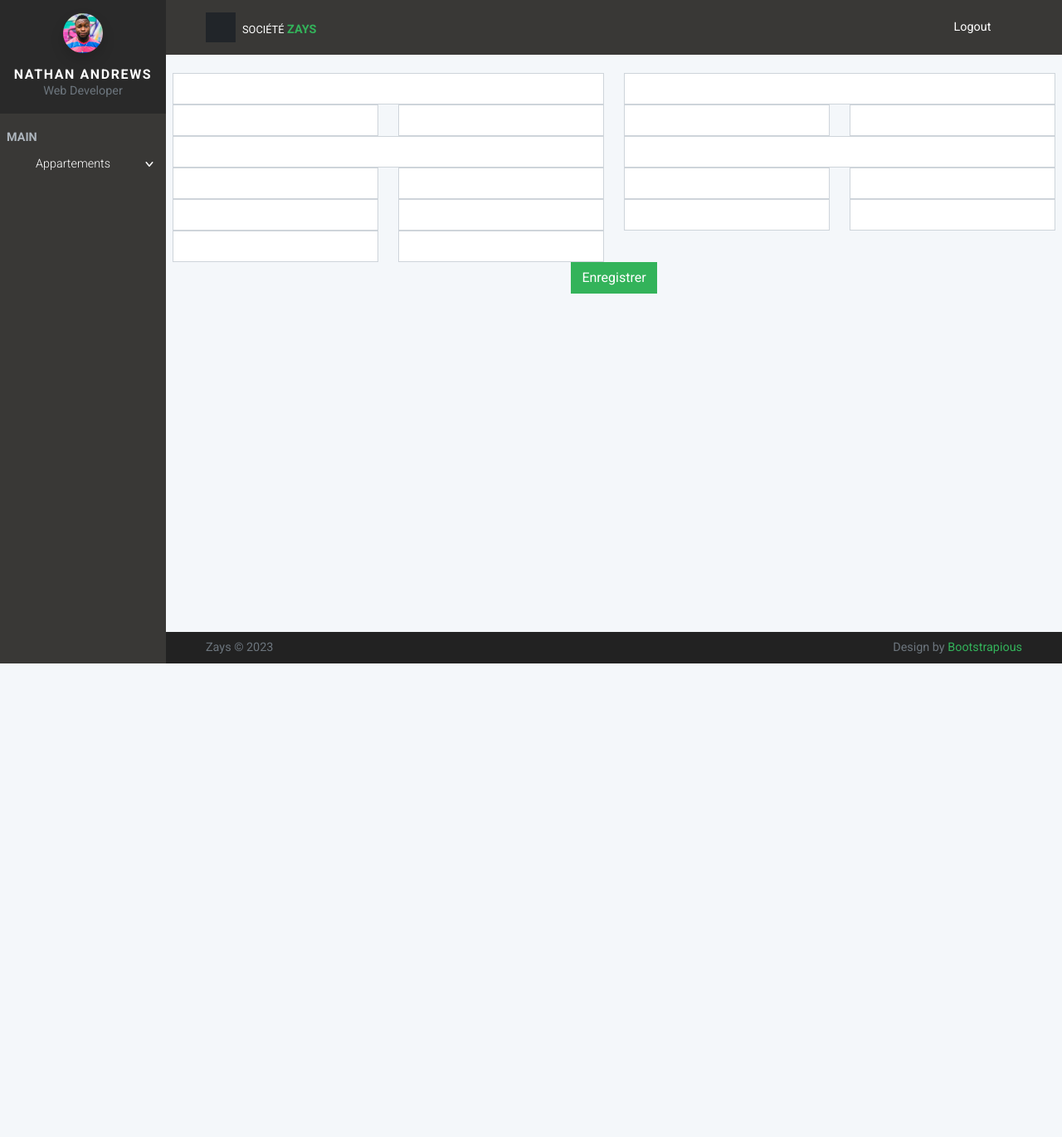
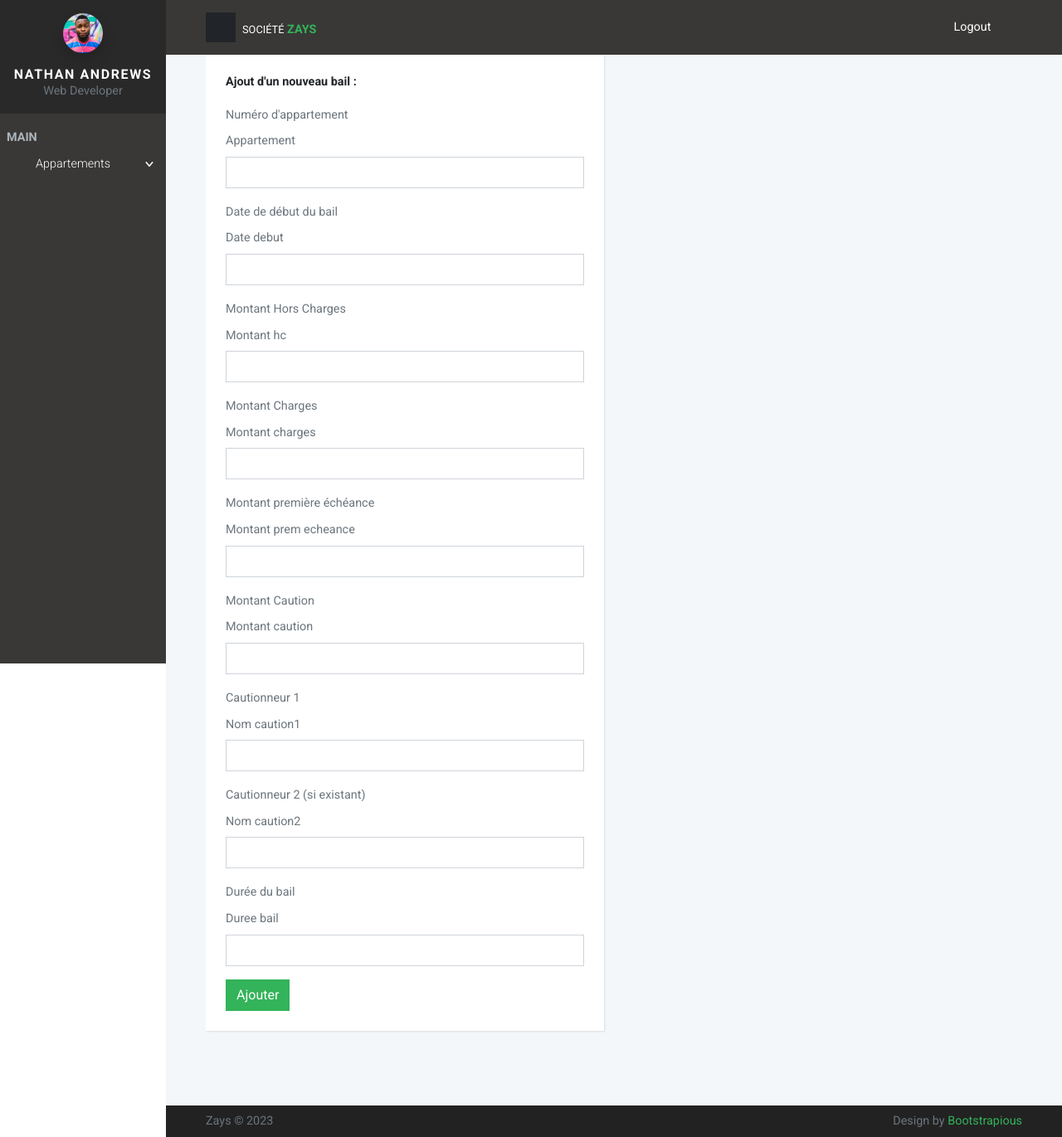
Before and after one commit to ZakinaA/Zays, a Symfony app: template templates/bail/ajouter.html.twig in a window 1280 px wide. Shown: the whole page at 83% size. Before the commit the page ends 800 px from the top, so only its background shows below. Run offline with Twig, Linux system fonts and the light colour scheme; the template is opened without the code that fills it, so the values that code supplies are empty; form fields are guessed from the names that the template uses; some libraries are stand-ins or nearby versions.

Commit message:
Amélioration design et code (probleme formulaire doublon)

```diff
--- a/src/Form/LocataireType.php
+++ b/src/Form/LocataireType.php
@@ -22,7 +22,7 @@ class LocataireType extends AbstractType
         $builder
         ->add('nom', TextType::class, ['label'=>false])
         ->add('prenom', TextType::class, ['label'=>false])
-        ->add('dateNaissance', DateType::class, ['label'=>false])
+        ->add('dateNaissance', DateType::class, ['years' => range(1900, date('Y')), 'label'=>false])
         ->add('lieuNaissance', TextType::class, ['label'=>false])
         ->add('montantCaf', NumberType::class, ['label'=>false])
         ;
--- a/templates/bail/ajouter.html.twig
+++ b/templates/bail/ajouter.html.twig
@@ -4,90 +4,98 @@
 {% block title %} Ajouter un nouveau bail {% endblock %}
 
 {% block contenu %}
-<div class="card-body">
 
-    {{ form_start(form) }}
+{{ form_start(form) }}
+
+<section class="pb-5">
+    <div class="container-fluid">
+        <div class="row">
+
+            <div class="col-lg-6">
+                <div class="card">
+                    <div class="card-body">
+                        <p class="text-sm"><b>Ajout d'un nouveau bail :</b></p>
 
 
-<br/>
-<div class="container">
-    <div class="row">
-        <div class="col-md-6">
-            {{ form_widget(form.appartement, {'attr': {'class': 'form-control'}}) }}
-        </div>
-        <div class="col-md-6">
-            {{ form_widget(form.locataires) }}
+                            <div class="mb-3">
+                                <label class="form-label">Numéro d'appartement</label>
+                                <div class="form-row"> {{form_row(form.appartement)}} </div>
+                            </div>
+
+                            {% for locataire in form.locataires %}
+
+
+                            <div class="mb-3">
+                                <label class="form-label">Nom locataire</label>
+                                <div class="form-row"> {{form_row(locataire.nom)}} </div>
+                            </div>
+
+                            <div class="mb-3">
+                                <label class="form-label">Prénom locataire</label>
+                                <div class="form-row"> {{form_row(locataire.prenom)}} </div>
+                            </div>
+
+                            <div class="mb-3">
+                                <label class="form-label">Date de naissance locataire</label>
+                                <div class="form-row"> {{form_row(locataire.dateNaissance)}} </div>
+                            </div>
+
+                            <div class="mb-3">
+                                <label class="form-label">Lieu de naissance locataire</label>
+                                <div class="form-row"> {{form_row(locataire.lieuNaissance)}} </div>
+                            </div>
+
+                            {% endfor %}
+
+                            <div class="mb-3">
+                                <label class="form-label">Date de début du bail</label>
+                                <div class="form-row"> {{form_row(form.dateDebut)}} </div>
+                            </div>
+
+                            <div class="mb-3">
+                                <label class="form-label">Montant Hors Charges</label>
+                                <div class="form-row"> {{form_row(form.montantHC)}} </div>
+                            </div>
+
+                            <div class="mb-3">
+                                <label class="form-label">Montant Charges</label>
+                                <div class="form-row"> {{form_row(form.montantCharges)}} </div>
+                            </div>
+
+                            <div class="mb-3">
+                                <label class="form-label">Montant première échéance</label>
+                                <div class="form-row"> {{form_row(form.montantPremEcheance)}} </div>
+                            </div>
+
+                            <div class="mb-3">
+                                <label class="form-label">Montant Caution</label>
+                                <div class="form-row"> {{form_row(form.montantCaution)}} </div>
+                            </div>
+
+                            <div class="mb-3">
+                                <label class="form-label">Cautionneur 1</label>
+                                <div class="form-row"> {{form_row(form.nomCaution1)}} </div>
+                            </div>
+
+                            <div class="mb-3">
+                                <label class="form-label">Cautionneur 2 (si existant) </label>
+                                <div class="form-row"> {{form_row(form.nomCaution2)}} </div>
+                            </div>
+
+                            <div class="mb-3">
+                                <label class="form-label">Durée du bail</label>
+                                <div class="form-row"> {{form_row(form.dureeBail)}} </div>
+                            </div>
+
+                            <button class="btn btn-primary" type="submit">Ajouter</button>
+
+                    </div>
+                </div>
+            </div>
         </div>
     </div>
-    <div class="row">
-        <div class="col-md-3">
-            {{ form_widget(form.dateDebut, {'attr': {'class': 'form-control'}}) }}
-        </div>
-        <div class="col-md-3">
-            {{ form_widget(form.montantHC, {'attr': {'class': 'form-control'}}) }}
-        </div>
-        <div class="col-md-3">
-            {{ form_widget(form.montantCharges, {'attr': {'class': 'form-control'}}) }}
-        </div>
-        <div class="col-md-3">
-            {{ form_widget(form.montantCaution, {'attr': {'class': 'form-control'}}) }}
-        </div>
-    </div>
-    <div class="row">
-        <div class="col-md-6">
-            {{ form_widget(form.nomCaution1, {'attr': {'class': 'form-control'}}) }}
-        </div>
-        <div class="col-md-6">
-            {{ form_widget(form.nomCaution2, {'attr': {'class': 'form-control'}}) }}
-        </div>
-    </div>
-    <div class="row">
-        <div class="col-md-3">
-            {{ form_widget(form.dateFin, {'attr': {'class': 'form-control'}}) }}
-        </div>
-        <div class="col-md-3">
-            {{ form_widget(form.dureeBail, {'attr': {'class': 'form-control'}}) }}
-        </div>
-        <div class="col-md-3">
-            {{ form_widget(form.bailSigne, {'attr': {'class': 'form-control'}}) }}
-        </div>
-        <div class="col-md-3">
-            {{ form_widget(form.etatLieuEntree, {'attr': {'class': 'form-control'}}) }}
-        </div>
-    </div>
-    <div class="row">
-        <div class="col-md-3">
-            {{ form_widget(form.etatLieuSortie, {'attr': {'class': 'form-control'}}) }}
-        </div>
-        <div class="col-md-3">
-            {{ form_widget(form.attestationAssurance, {'attr': {'class': 'form-control'}}) }}
-        </div>
-        <div
+</section>
 
-
-
-div class="col-md-3">
-{{ form_widget(form.montantPremEcheance, {'attr': {'class': 'form-control'}}) }}
-</div>
-<div class="col-md-3">
-{{ form_widget(form.montantDerEcheance, {'attr': {'class': 'form-control'}}) }}
-</div>
-</div>
-<div class="row">
-<div class="col-md-3">
-{{ form_widget(form.archive, {'attr': {'class': 'form-control'}}) }}
-</div>
-<div class="col-md-3">
-{{ form_widget(form.associe, {'attr': {'class': 'form-control'}}) }}
-</div>
-</div>
-<div class="row">
-<div class="col-md-12 text-center">
-<input type="submit" value="Enregistrer" class="btn btn-primary">
-</div>
-</div>
-{{ form_rest(form) }}
-
-</div>
+{{ form_end(form) }}
 
 {% endblock %}
--- a/templates/base.html.twig
+++ b/templates/base.html.twig
@@ -51,7 +51,7 @@
               </svg>Appartements </a>
             <ul class="collapse list-unstyled " id="exampledropdownDropdown">
               <li><a class="sidebar-link" href="{{asset('baux/lister')}}">Liste des appartements et locataires</a></li>
-
+              <li><a class="sidebar-link" href="{{asset('baux/ajouter')}}">Ajouter un nouveau bail</a></li>
             </ul>
           </li>
         </ul>
```
Also changed, not shown: src/Controller/BailController.php (+11 -1 lines), src/Form/BailType.php (+4 -4 lines).
